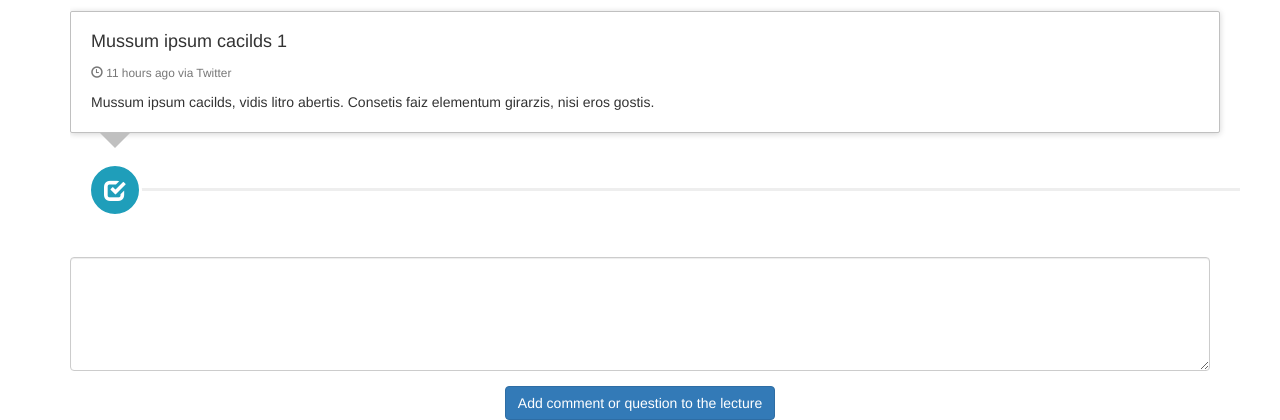
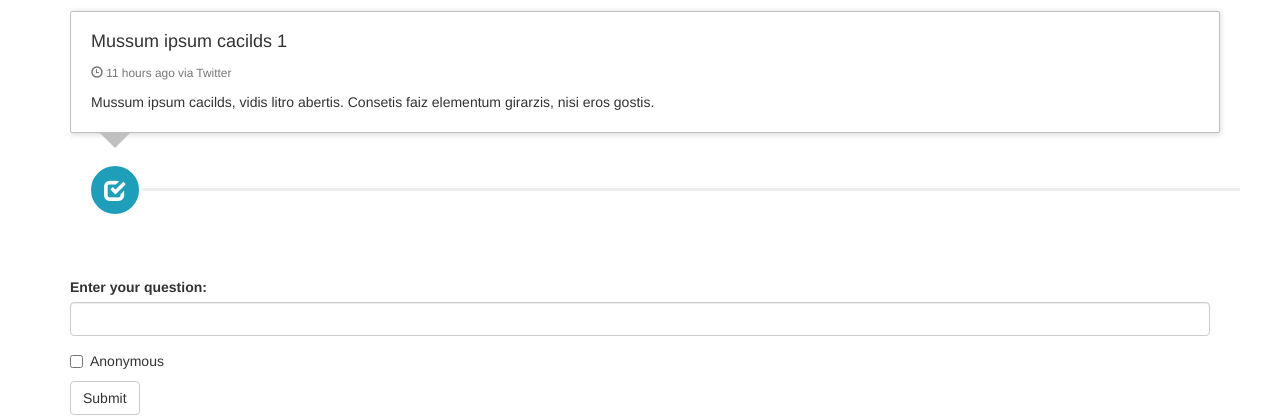
Before and after one commit to mbyra/fbhackathon2018, a Django app: page /LiveLecture/lecture/1 in a window 1280 px wide. Shown: the part 448-868 px from the top of the page. Run offline with Django 3.2, Linux system fonts and the light colour scheme; a user stored in the database is signed in; data comes from the database, SQL or seed files in the repository; both versions use the stored data as it was after the commit; some libraries are stand-ins or nearby versions.

Commit message:
messages are there!

```diff
--- a/LiveLecture/templates/LiveLecture/lecture.html
+++ b/LiveLecture/templates/LiveLecture/lecture.html
@@ -113,18 +113,24 @@
             </div>
         </div>
 
+        <ul class="list-group">
+            {% for message in messages%}
+                <li class="list-group-item">{{ message.student.first_name }} {{ message.student.last_name }} : {{ message.content }}</li>
+            {% endfor %}
+        </ul>
 
 
-        <div class="form-group">
-            <textarea class="form-control" rows="5" id="comment"></textarea>
-        </div>
-        <div class='zoom'>
-            <div class="form-row text-center margin">
-                <div class="col-12">
-                    <button type="submit" class="btn btn-primary">Add comment or question to the lecture</button>
-                </div>
+        <form action="{% url 'LiveLecture:add_message' lecture.pk %}" method="POST">
+            {% csrf_token %}
+            <div class="form-group">
+                <label for="message">Enter your question:</label>
+                <input type="text" class="form-control" id="message" name="message">
             </div>
-        </div>
+            <div class="checkbox" id="anonymous" name="anonymous">
+                <label><input type="checkbox"> Anonymous</label>
+            </div>
+            <button type="submit" class="btn btn-default">Submit</button>
+        </form>
     {% endif %}
 
 {% endblock %}
--- a/LiveLecture/urls.py
+++ b/LiveLecture/urls.py
@@ -8,5 +8,7 @@ urlpatterns = [
     path('logout/', views.logout_view, name='logout_view'),
     path('login/', views.login_view, name='login_view'),
     path('login_or_register/', views.login_or_register, name='login_or_register'),
-    path('lecture/<int:pk>',views.lecture, name='lecture')
+    path('lecture/<int:pk>',views.lecture, name='lecture'),
+    path('add_message/<int:pk>', views.add_message, name='add_message'),
+
 ]
--- a/LiveLecture/views.py
+++ b/LiveLecture/views.py
@@ -1,3 +1,4 @@
+from django.core.exceptions import ValidationError
 from django.views.decorators.http import require_POST
 
 from .models import User, Lecture, Subscription, Messages
@@ -53,3 +54,28 @@ def lecture(request, pk):
 
     context = {'lecture' : lecture, 'students' : students}
     return render(request, 'LiveLecture/lecture.html', context)
+
+
+def add_message(request, pk):
+    if 'message' not in request.POST:
+        raise ValidationError("No message in POST")
+
+    print(request.POST['message'])
+
+    template = loader.get_template('LiveLecture/lecture.html')
+    lecture = Lecture.objects.filter(pk=pk)[0]
+    if lecture is None:
+        raise ValueError("There is no lecture with this pk!")
+
+    substriptions = Subscription.objects.filter(lecture=lecture)
+    students = []
+    for substription in substriptions:
+        students.append(substription.student)
+
+    Messages.objects.create(lecture=lecture, student=request.user, content=request.POST['message'], likes=0)
+
+    messages = Messages.objects.filter(lecture=lecture)
+
+    context = {'lecture': lecture, 'students': students, 'messages' : messages}
+
+    return render(request, 'LiveLecture/lecture.html', context)
```
Also changed, not shown: db.sqlite3.
